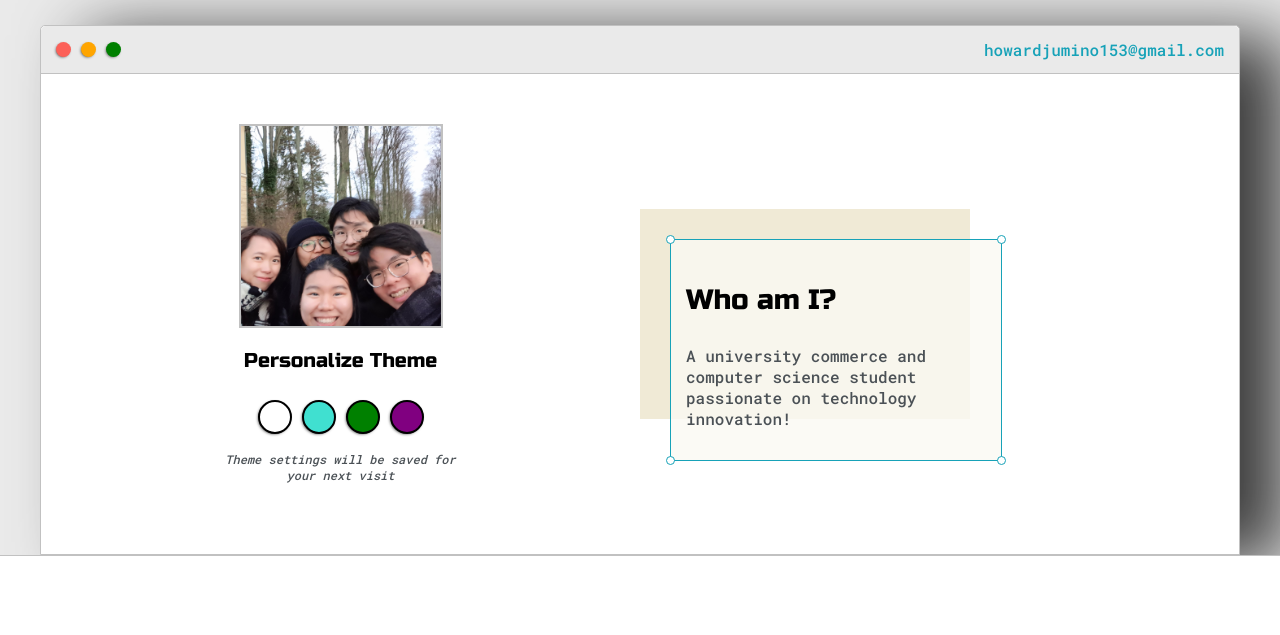
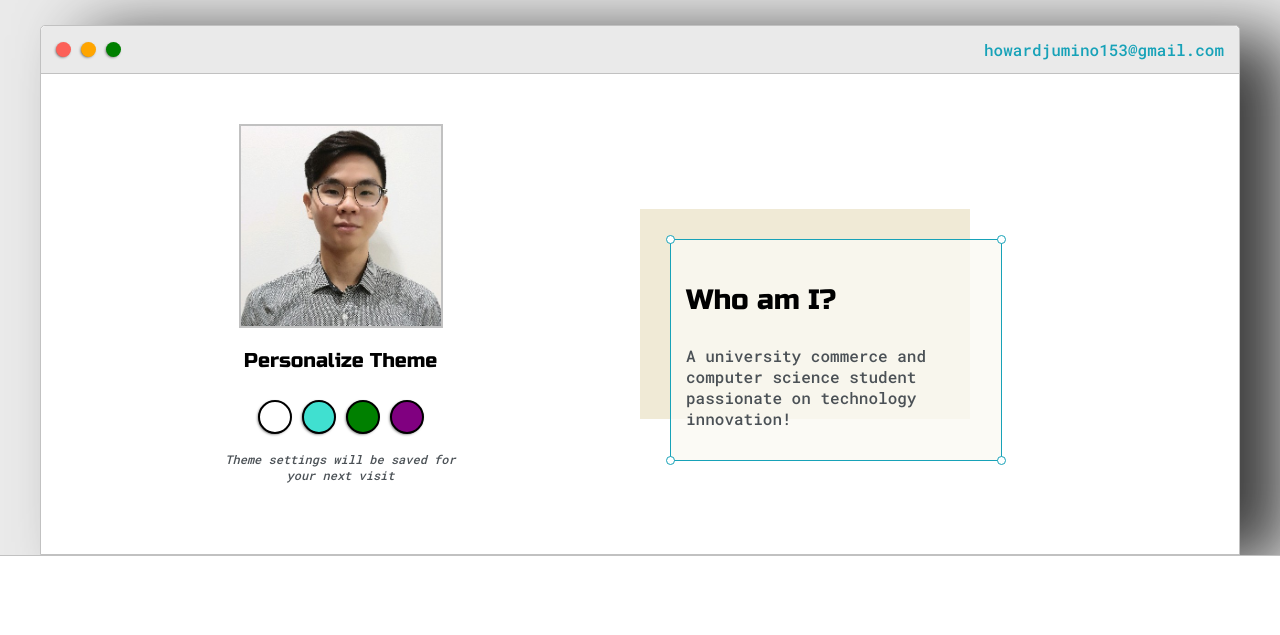
Before and after one commit to howard-proj/About_me, a website: page About_me/index.html in a window 1280 px wide. Shown: the part 136-771 px from the top of the page. Drawn offline with Linux system fonts and the light colour scheme.

Commit message:
added profile picture

```diff
--- a/About_me/index.html
+++ b/About_me/index.html
@@ -40,7 +40,7 @@
           </div>
 
           <div class="left-column">
-            <img id="profile-pic" src="images/group.jpg" />
+            <img id="profile-pic" src="images/abc.jpeg" />
             <h5 style="text-align: center; line-height: 0">
               Personalize Theme
             </h5>
```
Also changed, not shown: About_me/images/abc.jpeg (added), 1 other file.
